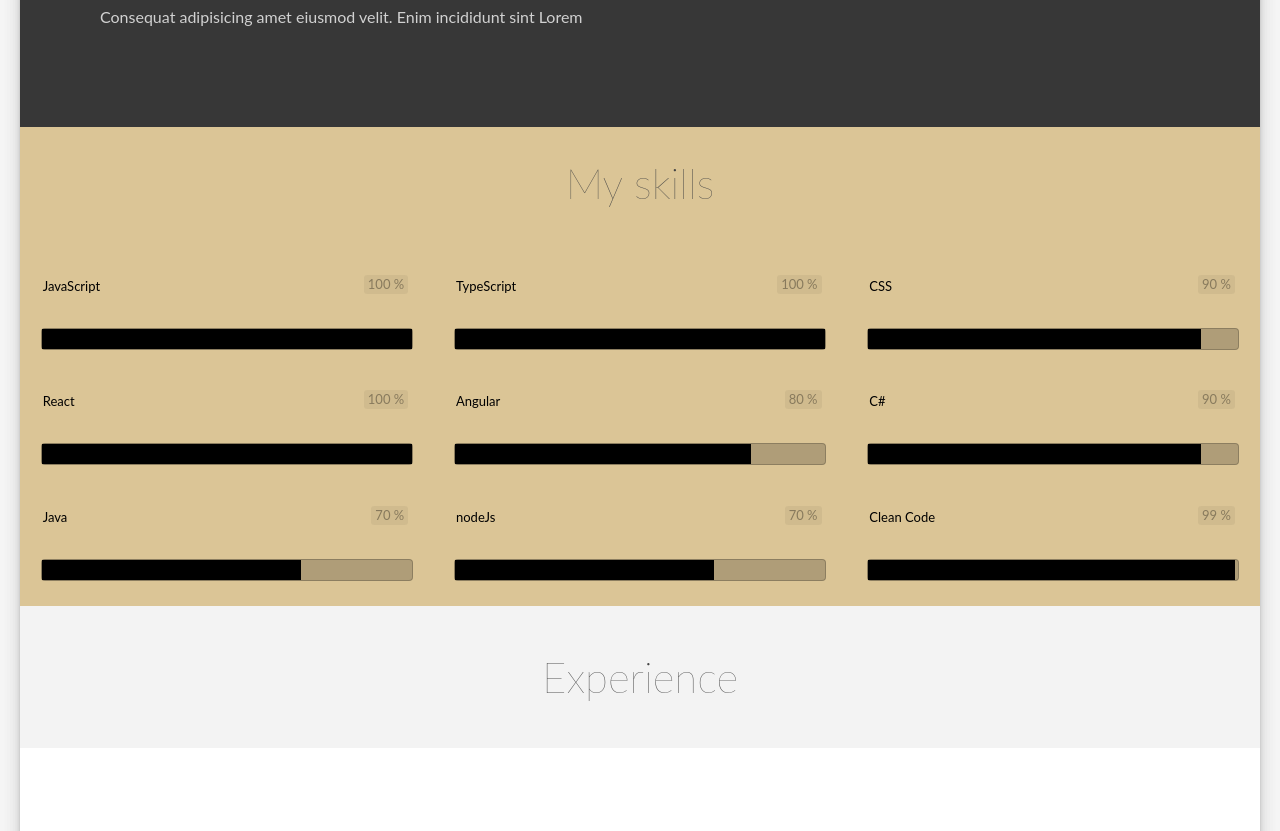
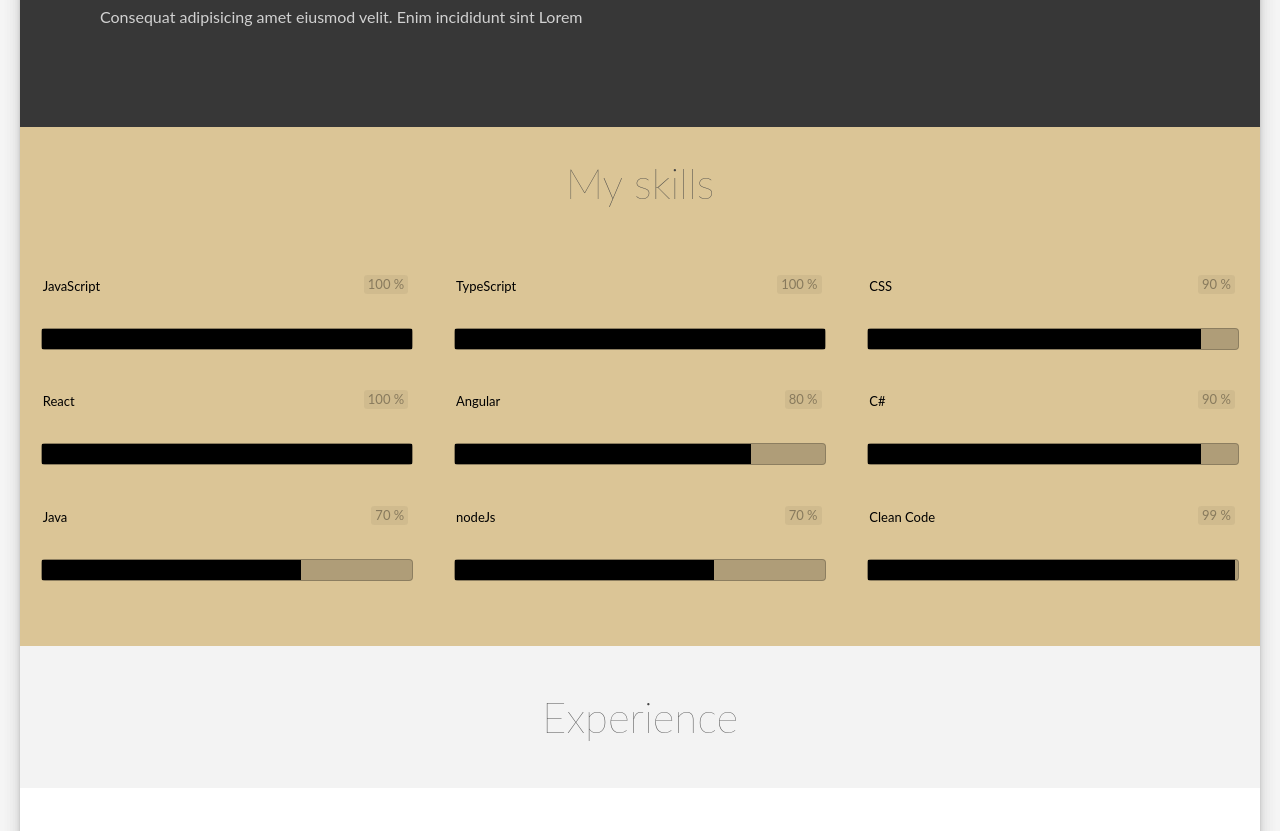
Before and after one commit to JohnDola/JohnDola.github.io, a React (Create React App) app: page / in a window 1280 px wide. Shown: the part 681-1512 px from the top of the page. Built offline with nearby package versions, Linux system fonts and the light colour scheme; a web font is replaced by a local one.

Commit message:
padding on bottom

```diff
--- a/src/components/MySkills/MySkills.module.css
+++ b/src/components/MySkills/MySkills.module.css
@@ -3,7 +3,7 @@
     position: relative;
     z-index: 200;
     background-color: tomato;
-    padding: 1px 0 0px 0;
+    padding: 1px 0 40px 0;
     background-color: #dbc596;
 }
 
```
